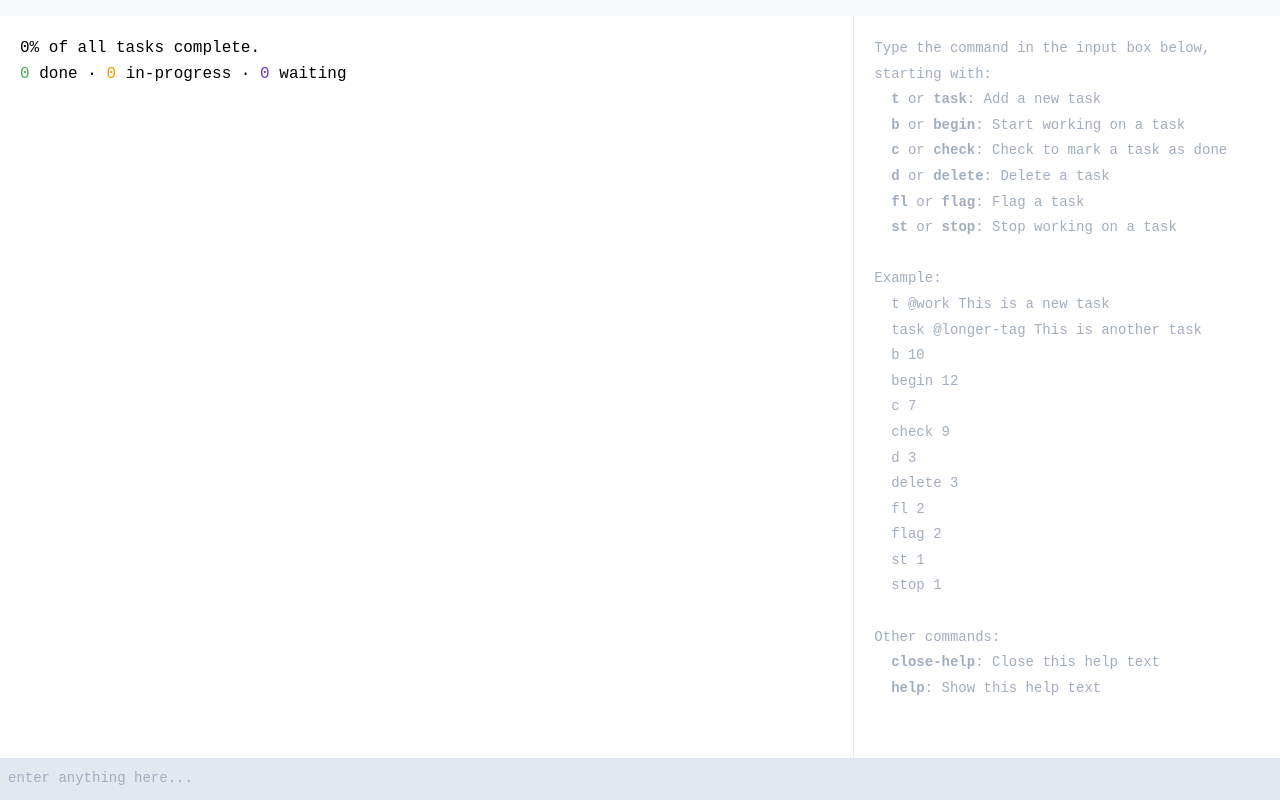
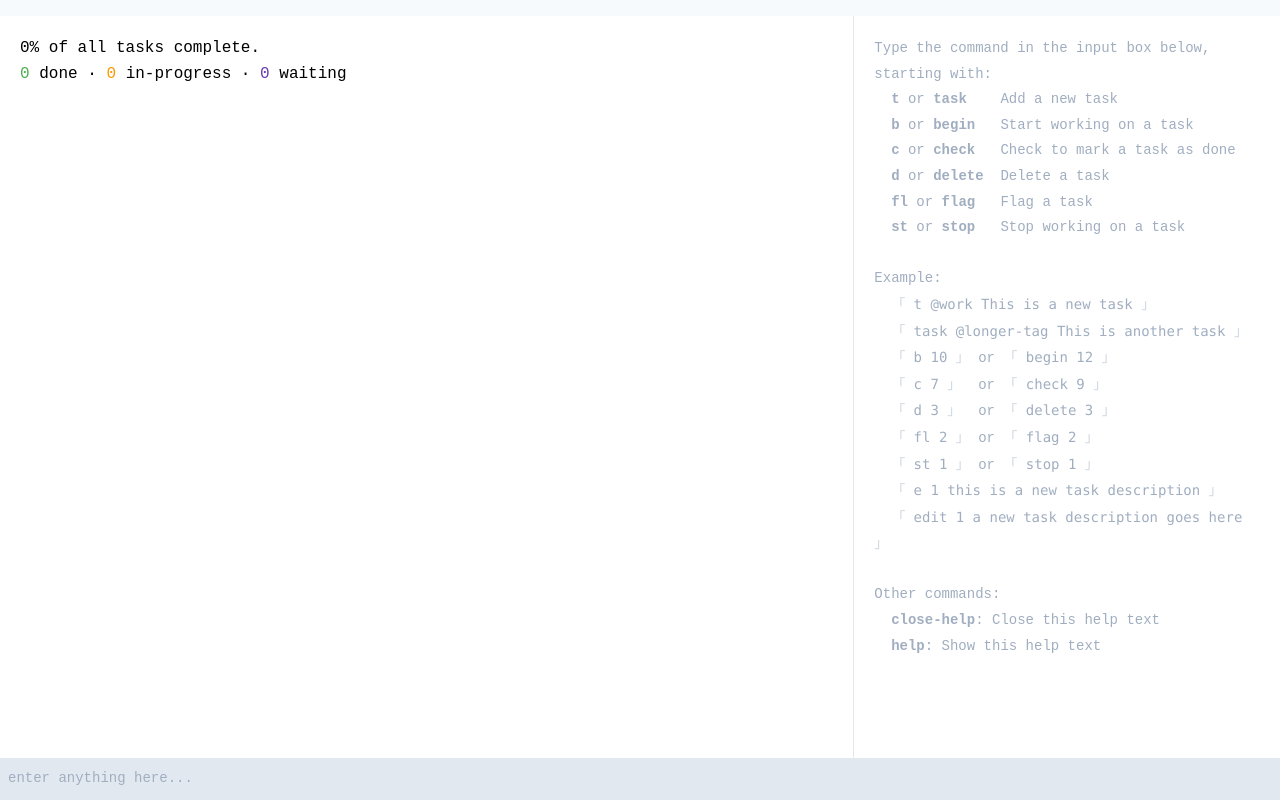
Before and after one commit to rn-215/react-pomoday-v2, a React (Vite) app: page / in a window 1280 px wide. Built offline with nearby package versions, Linux system fonts and the light colour scheme; a web font is replaced by a local one.

Commit message:
Ability to edit task title

```diff
--- a/src/components/App.tsx
+++ b/src/components/App.tsx
@@ -48,6 +48,7 @@ type Command = {
 } | null;
 
 const parseTaskCommand = (str: string) => str.match(/^(t(?:ask)?)\s(@(?:\S*['-]?)(?:[0-9a-zA-Z'-]+))?(.*)/);
+const parseEditCommand = (str: string) => str.match(/^(e(?:dit)?)\s(\d+)(.*)/);
 const parseCheckCommand = (str: string) => str.match(/^(c(?:heck)?)\s(\d+)/);
 const parseBeginCommand = (str: string) => str.match(/^(b(?:egin)?)\s(\d+)/);
 const parseDeleteCommand = (str: string) => str.match(/^(d(?:elete)?)\s(\d+)/);
@@ -65,7 +66,20 @@ const parseCommand = (input: string): Command => {
     } as Command;
   }
 
-  const matchOther = parseCheckCommand(input) || parseBeginCommand(input) || parseDeleteCommand(input) || parseFlagCommand(input) || parseStopCommand(input);
+  const matchEdit = parseEditCommand(input);
+  if (matchEdit) {
+    return {
+      command: matchEdit[1],
+      id: parseInt(matchEdit[2]),
+      text: matchEdit[3].trim()
+    } as Command;
+  }
+
+  const matchOther = parseCheckCommand(input)  ||
+                     parseBeginCommand(input)  ||
+                     parseDeleteCommand(input) ||
+                     parseFlagCommand(input)   ||
+                     parseStopCommand(input);
   if (matchOther) {
     return {
       command: matchOther[1],
@@ -267,6 +281,7 @@ export const App = () => {
             case "task":
               const tag = cmd.tag || "@uncategorized";
               const task = cmd.text;
+              if (task && task.length) {
                 const nextId = state.tasks.reduce((maxId: number, t: TaskItem) => {
                   if (t.id > maxId) {
                     maxId = t.id;
@@ -282,6 +297,24 @@ export const App = () => {
                     status: TaskStatus.WAIT
                   } as TaskItem)
                 })
+              }
+              break;
+            case "e":
+            case "edit": {
+              const id = cmd.id;
+              const task = cmd.text;
+              if (task && task.length) {
+                setState({
+                  ...state,
+                  tasks: state.tasks.map(t => {
+                    if (t.id === id) {
+                      t.title = task;
+                    }
+                    return t;
+                  })
+                });
+              }
+            }
             break;
             case "help":
               setState({
@@ -344,26 +377,23 @@ export const App = () => {
         </div>
         {state.showHelp ? <div className="w-full mb-20 sm:mb-0 sm:w-2/6 p-5 text-sm text-gray-700 sm:text-gray-500 text-left border-l" style={{transition: 'all 0.5s'}}>
         Type the command in the input box below, starting with:<br/>
-        &nbsp; <b>t</b> or <b>task</b>: Add a new task<br/>
-        &nbsp; <b>b</b> or <b>begin</b>: Start working on a task<br/>
-        &nbsp; <b>c</b> or <b>check</b>: Check to mark a task as done<br/>
-        &nbsp; <b>d</b> or <b>delete</b>: Delete a task<br/>
-        &nbsp; <b>fl</b> or <b>flag</b>: Flag a task<br/>
-        &nbsp; <b>st</b> or <b>stop</b>: Stop working on a task<br/>
+        &nbsp; <b>t</b> or <b>task</b>&nbsp;&nbsp;&nbsp; Add a new task<br/>
+        &nbsp; <b>b</b> or <b>begin</b>&nbsp;&nbsp; Start working on a task<br/>
+        &nbsp; <b>c</b> or <b>check</b>&nbsp;&nbsp; Check to mark a task as done<br/>
+        &nbsp; <b>d</b> or <b>delete</b>&nbsp; Delete a task<br/>
+        &nbsp; <b>fl</b> or <b>flag</b>&nbsp;&nbsp; Flag a task<br/>
+        &nbsp; <b>st</b> or <b>stop</b>&nbsp;&nbsp; Stop working on a task<br/>
         <br/>
         Example:<br/>
-        &nbsp; t @work This is a new task<br/>
-        &nbsp; task @longer-tag This is another task<br/>
-        &nbsp; b 10<br/>
-        &nbsp; begin 12<br/>
-        &nbsp; c 7<br/>
-        &nbsp; check 9<br/>
-        &nbsp; d 3<br/>
-        &nbsp; delete 3<br/>
-        &nbsp; fl 2<br/>
-        &nbsp; flag 2<br/>
-        &nbsp; st 1<br/>
-        &nbsp; stop 1<br/>
+        &nbsp; <code>t @work This is a new task</code><br/>
+        &nbsp; <code>task @longer-tag This is another task</code><br/>
+        &nbsp; <code>b 10</code> or <code>begin 12</code><br/>
+        &nbsp; <code>c 7</code>&nbsp; or <code>check 9</code><br/>
+        &nbsp; <code>d 3</code>&nbsp; or <code>delete 3</code><br/>
+        &nbsp; <code>fl 2</code> or <code>flag 2</code><br/>
+        &nbsp; <code>st 1</code> or <code>stop 1</code><br/>
+        &nbsp; <code>e 1 this is a new task description</code><br/>
+        &nbsp; <code>edit 1 a new task description goes here</code><br/>
         <br/>
         Other commands:<br/>
         &nbsp; <b>close-help</b>: Close this help text<br/>
--- a/src/styles/style.scss
+++ b/src/styles/style.scss
@@ -137,3 +137,14 @@ input:focus {
     }
   }
 }
+
+code {
+  &::before {
+    content: "「 ";
+    opacity: 0.5;
+  }
+  &::after {
+    content: " 」";
+    opacity: 0.5;
+  }
+}
```
Lines whose indentation alone changed are shown as unchanged.
